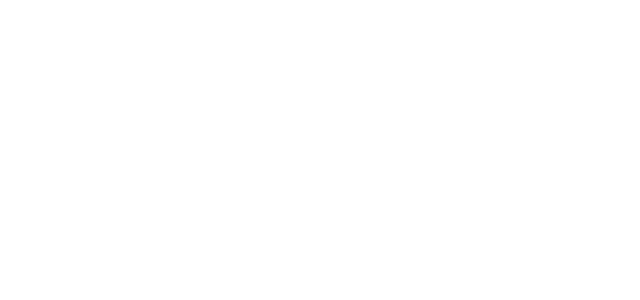
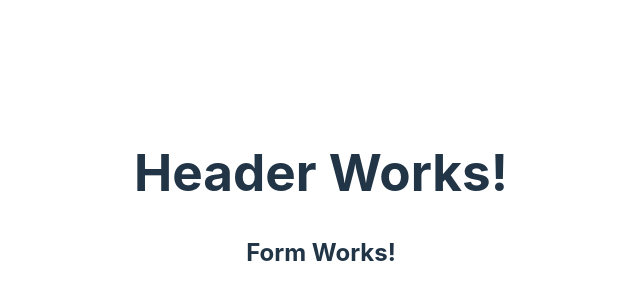
Before and after one commit to sileskyd/Administrador_Pacientes, a React (Vite) app in the folder ProyectoFinal/: page / in a window 1280 px wide. Shown: the part 200-500 px from the top of the page, without its empty margins (319-959 px from the left). Built offline with nearby package versions, Linux system fonts and the light colour scheme.

Commit message:
Header y el Formulario

```diff
--- a/ProyectoFinal/index.html
+++ b/ProyectoFinal/index.html
@@ -4,7 +4,7 @@
     <meta charset="UTF-8" />
     <link rel="icon" type="image/svg+xml" href="/vite.svg" />
     <meta name="viewport" content="width=device-width, initial-scale=1.0" />
-    <title>Vite + React</title>
+    <title>ProyectoFinal</title>
   </head>
   <body>
     <div id="root"></div>
--- a/ProyectoFinal/src/App.jsx
+++ b/ProyectoFinal/src/App.jsx
@@ -1,11 +1,15 @@
 import { useState } from 'react'
 import './App.css'
+import Header from './header'
+import Form from './form'
 
 function App() {
   const [count, setCount] = useState(0)
 
   return (
     <div className='App'>
+      <Header/>
+      <Form/>
 
     </div>
   )
--- /dev/null
+++ b/ProyectoFinal/src/Form.jsx
@@ -0,0 +1,9 @@
+import React from 'react'
+
+export default function Form() {
+  return (
+    <div>
+      <h2>Form Works!</h2>
+    </div>
+  )
+}
--- /dev/null
+++ b/ProyectoFinal/src/Header.jsx
@@ -0,0 +1,9 @@
+import React from 'react'
+
+export default function Header() {
+  return (
+    <div>
+      <h1>Header Works!</h1>
+    </div>
+  )
+}
```
